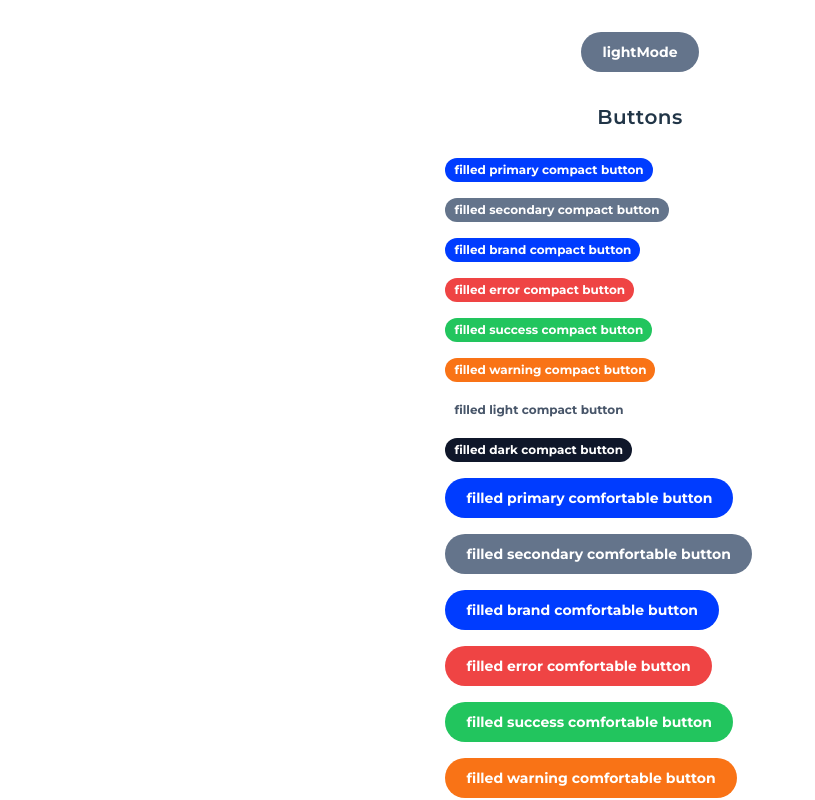
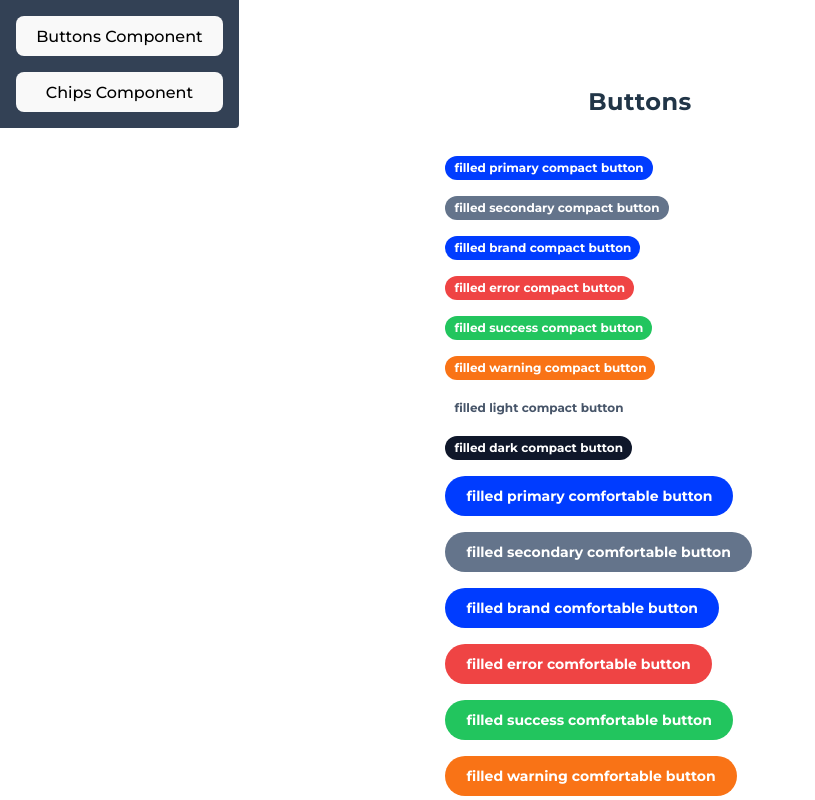
Before and after one commit to svensson1982/ids-test, a Vue app: page / in a window 1280 px wide. Shown: the top 800 px of the page, without its empty margins (0-815 px from the left). Built offline with nearby package versions, Linux system fonts and the light colour scheme.

Commit message:
added demo page

```diff
--- a/src/App.vue
+++ b/src/App.vue
@@ -1,75 +1,11 @@
 <script setup lang="ts">
-  import { ref } from 'vue';
-  import IdsButton from './components/IdsButton.vue'
-  // import IdsChip from './components/IdsChip.vue';
-  // import { BeakerIcon } from '@heroicons/vue/24/solid'
-  // import { MoonIcon } from "@heroicons/vue/24/outline"
-
-  const darkText = ref('lightMode');
-  function drMode() {
-    if (document.documentElement.classList.contains('dark')) {
-      document.documentElement.classList.remove('dark')
-      darkText.value = 'lightMode';
-    } else {
-      document.documentElement.classList.add('dark')
-      darkText.value = 'darkMode';
-    }
-  }
-
-  type ButtonOptions = {
-  mode?: "filled" | "outlined" | "text",
-  size?: "compact" | "comfortable" | "spacious",
-  variant?: "primary" | "secondary" | "brand" | "error" | "success" | "warning" | "light" | "dark",
-  };
-
-  const allModes: Array<ButtonOptions["mode"]> = ["filled", "outlined", "text"];
-  const allSizes: Array<ButtonOptions["size"]> = ["compact", "comfortable", "spacious"];
-  const allVariants: Array<ButtonOptions["variant"]> = ["primary", "secondary", "brand", "error", "success", "warning", "light", "dark"];
-
-const allOptions: ButtonOptions[] = [];
-
-for (const mode of allModes) {
-  for (const size of allSizes) {
-    for (const variant of allVariants) {
-      const options: ButtonOptions = { mode, size, variant };
-      allOptions.push(options);
-    }
-  }
-}
+import DemoView from './demo/DemoView.vue';
 </script>
 
 <template>
-  <IdsButton size="comfortable" variant="secondary" @click="drMode" style="margin-bottom: 10px;">{{ darkText }}</IdsButton>
-  <!-- <ids-card> -->
-  <div class="test">
-    <p class="title">Buttons</p>
-    <IdsButton v-for="(option, index) in allOptions" :key="index" :size="option.size" :variant="option.variant" :mode="option.mode">
-      {{option.mode + ' ' + option.variant + ' ' + option.size}} button
-    </IdsButton>
-  </div>
-  <!-- <div class="test">
-    <p class="title">Chips</p>
-    <IdsChip >Label</IdsChip>
-    <IdsChip >Comfortable Primary</IdsChip>
-    <IdsChip size="compact" mode="filled" variant="success">Compact Success</IdsChip>
-  </div> -->
-<!-- </ids-card> -->
+  <DemoView></DemoView>
 </template>
-
-
 
 <style>
 @import './styles/ids.scss';
-.test {
-  display: flex;
-  flex-direction: column;
-  gap: 1rem;
-  margin-bottom: 40px;
-}
-
-.title {
-  font-size: 20px;
-  font-weight: 600;
-  margin-bottom: 10px;
-}
 </style>
--- a/src/components/IdsButton.vue
+++ b/src/components/IdsButton.vue
@@ -41,6 +41,7 @@ const buttonStyle = reactive({
   activeBackground: `var(--comp-buttons-${props.mode}-color-bg-${props.variant}-pressed)`,
   activeBorder: `var(--comp-buttons-size-${props.size}-border, 1px) solid var(--comp-buttons-${props.mode}-color-border-${props.variant}-pressed, rgba(255, 255, 255, 0.00))`,
 });
+
 </script>
 
 <template>
@@ -101,7 +102,6 @@ const buttonStyle = reactive({
     border: v-bind('buttonStyle.hoverBorder');
     background: v-bind('buttonStyle.hoverBackground');
   }
-
   &:focus {
     outline-offset: 2px;
     border: v-bind('buttonStyle.focusedBorder');
--- a/src/components/IdsChip.vue
+++ b/src/components/IdsChip.vue
@@ -16,7 +16,6 @@ const props = withDefaults(defineProps<{
 
 const chipStyle = reactive({
   //enabled
-  //opacity: `var(--comp-chips-size-${props.size}-border, 1)`,
   color: `var(--comp-chips-${props.mode}-color-bg-fg-${props.variant}-enabled)`,
   borderRadius: `var(--comp-chips-size-${props.size}-border-radius, 6px)`,
   background: `var(--comp-chips-${props.mode}-color-bg-${props.variant}-enabled)`,
--- /dev/null
+++ b/src/demo/DemoButton.vue
@@ -0,0 +1,47 @@
+<template>
+ <div class="demo">
+    <h2>Buttons</h2>
+    <IdsButton v-for="(option, index) in allOptions" :key="index" :size="option.size" :variant="option.variant" :mode="option.mode">
+      {{option.mode + ' ' + option.variant + ' ' + option.size}} button
+    </IdsButton>
+  </div>
+</template>
+
+<script setup lang="ts">
+import IdsButton  from '../components/IdsButton.vue';
+    type ButtonOptions = {
+  mode?: "filled" | "outlined" | "text",
+  size?: "compact" | "comfortable" | "spacious",
+  variant?: "primary" | "secondary" | "brand" | "error" | "success" | "warning" | "light" | "dark",
+  };
+
+  const allModes: Array<ButtonOptions["mode"]> = ["filled", "outlined", "text"];
+  const allSizes: Array<ButtonOptions["size"]> = ["compact", "comfortable", "spacious"];
+  const allVariants: Array<ButtonOptions["variant"]> = ["primary", "secondary", "brand", "error", "success", "warning", "light", "dark"];
+
+const allOptions: ButtonOptions[] = [];
+
+for (const mode of allModes) {
+  for (const size of allSizes) {
+    for (const variant of allVariants) {
+      const options: ButtonOptions = { mode, size, variant };
+      allOptions.push(options);
+    }
+  }
+}
+</script>
+
+<style scoped>
+.demo {
+  display: flex;
+  flex-direction: column;
+  gap: 1rem;
+  margin-bottom: 40px;
+}
+
+p {
+  font-size: 20px;
+  font-weight: 600;
+  margin-bottom: 10px;
+}
+</style>
--- /dev/null
+++ b/src/demo/DemoChip.vue
@@ -0,0 +1,47 @@
+<template>
+ <div class="demo">
+    <h2>Chips</h2>
+    <IdsChip v-for="(option, index) in allOptions" :key="index" :size="option.size" :variant="option.variant" :mode="option.mode">
+      {{option.mode + ' ' + option.variant + ' ' + option.size}} chip
+    </IdsChip>
+  </div>
+</template>
+
+<script setup lang="ts">
+import IdsChip  from '../components/IdsChip.vue';
+    type ChipOptions = {
+  mode?: "filled" | "outlined" ,
+  size?: "compact" | "comfortable",
+  variant?: "primary" | "secondary" | "brand" | "error" | "success" | "warning" | "light" | "dark",
+  };
+
+  const allModes: Array<ChipOptions["mode"]> = ["filled", "outlined"];
+  const allSizes: Array<ChipOptions["size"]> = ["compact", "comfortable"];
+  const allVariants: Array<ChipOptions["variant"]> = ["primary", "secondary", "brand", "error", "success", "warning", "light", "dark"];
+
+const allOptions: ChipOptions[] = [];
+
+for (const mode of allModes) {
+  for (const size of allSizes) {
+    for (const variant of allVariants) {
+      const options: ChipOptions = { mode, size, variant };
+      allOptions.push(options);
+    }
+  }
+}
+</script>
+
+<style scoped>
+.demo {
+  display: flex;
+  flex-direction: column;
+  gap: 1rem;
+  margin-bottom: 40px;
+}
+
+p {
+  font-size: 20px;
+  font-weight: 600;
+  margin-bottom: 10px;
+}
+</style>
--- /dev/null
+++ b/src/demo/DemoView.vue
@@ -0,0 +1,62 @@
+
+
+<template>
+  <nav>
+    <button @click="showComponent(Button)">Buttons Component</button>
+    <button @click="showComponent(Chip)">Chips Component</button>
+  </nav>
+  <section>
+    <component :is="currentComponent" />
+  </section>
+    <!-- <IdsButton size="comfortable" variant="secondary" @click="drMode" style="margin-bottom: 10px;">{{ darkText }}</IdsButton> -->
+</template>
+
+<script setup lang="ts">
+
+ //import { ref } from 'vue';
+  //import IdsButton from './components/IdsButton.vue'
+  // import IdsChip from './components/IdsChip.vue';
+  // import { BeakerIcon } from '@heroicons/vue/24/solid'
+  // import { MoonIcon } from "@heroicons/vue/24/outline"
+
+  // const darkText = ref('lightMode');
+  // function drMode() {
+  //   if (document.documentElement.classList.contains('dark')) {
+  //     document.documentElement.classList.remove('dark')
+  //     darkText.value = 'lightMode';
+  //   } else {
+  //     document.documentElement.classList.add('dark')
+  //     darkText.value = 'darkMode';
+  //   }
+  // }
+
+
+import {  shallowRef } from 'vue';
+import Chip from "./DemoChip.vue"
+import Button from "./DemoButton.vue";
+
+  const currentComponent = shallowRef(Button);
+
+  function showComponent(data: any) {
+    currentComponent.value = data;
+  };
+</script>
+
+<style scoped>
+nav {
+  top: 0px;
+  left: 0px;
+  gap: 1rem;
+  display: flex;
+  padding: 1rem;
+  position: fixed;
+  flex-direction: column;
+  background-color: #334155;
+  border-bottom-right-radius: 4px;
+}
+section {
+  display: flex;
+  margin-top: 2rem;
+  justify-content: center;
+}
+</style>
--- a/src/index.ts
+++ b/src/index.ts
@@ -1,3 +1,5 @@
 import IdsButton from "./components/IdsButton.vue";
+import IdsChip from "./components/IdsChip.vue";
 
 export { IdsButton };
+export { IdsChip };
--- a/vite.config.ts
+++ b/vite.config.ts
@@ -3,7 +3,13 @@ import vue from '@vitejs/plugin-vue'
 import { resolve } from "path";
 import dts from "vite-plugin-dts";
 import { fileURLToPath } from 'url';
-//import commonjs from '@rollup/plugin-commonjs';
+
+
+const filesNeedToExclude = ["src/demo/**", "src/pluggables/Comp2.vue"];
+
+const filesPathToExclude = filesNeedToExclude.map((src) => {
+  return fileURLToPath(new URL(src, import.meta.url));
+});
 
 // https://vitejs.dev/config/
 export default defineConfig({
```
Also changed, not shown: tsconfig.json (+5 -4 lines).
